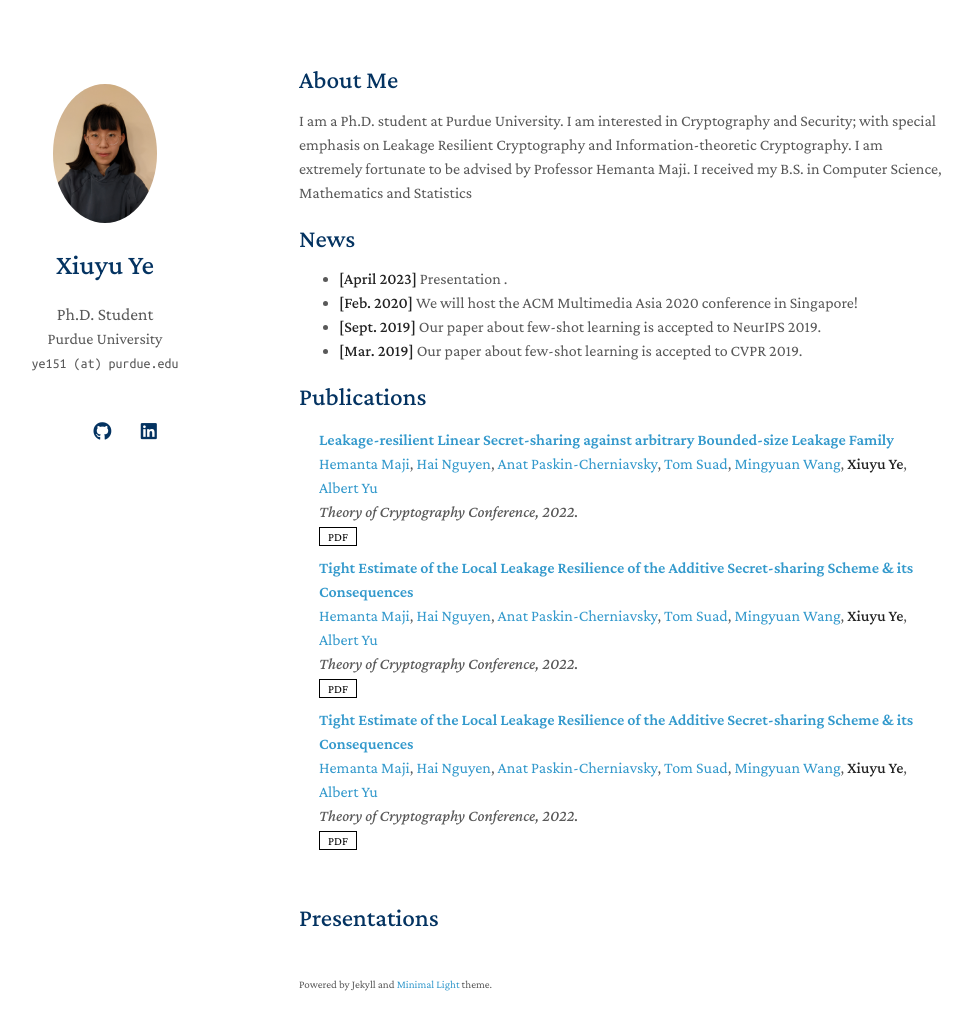
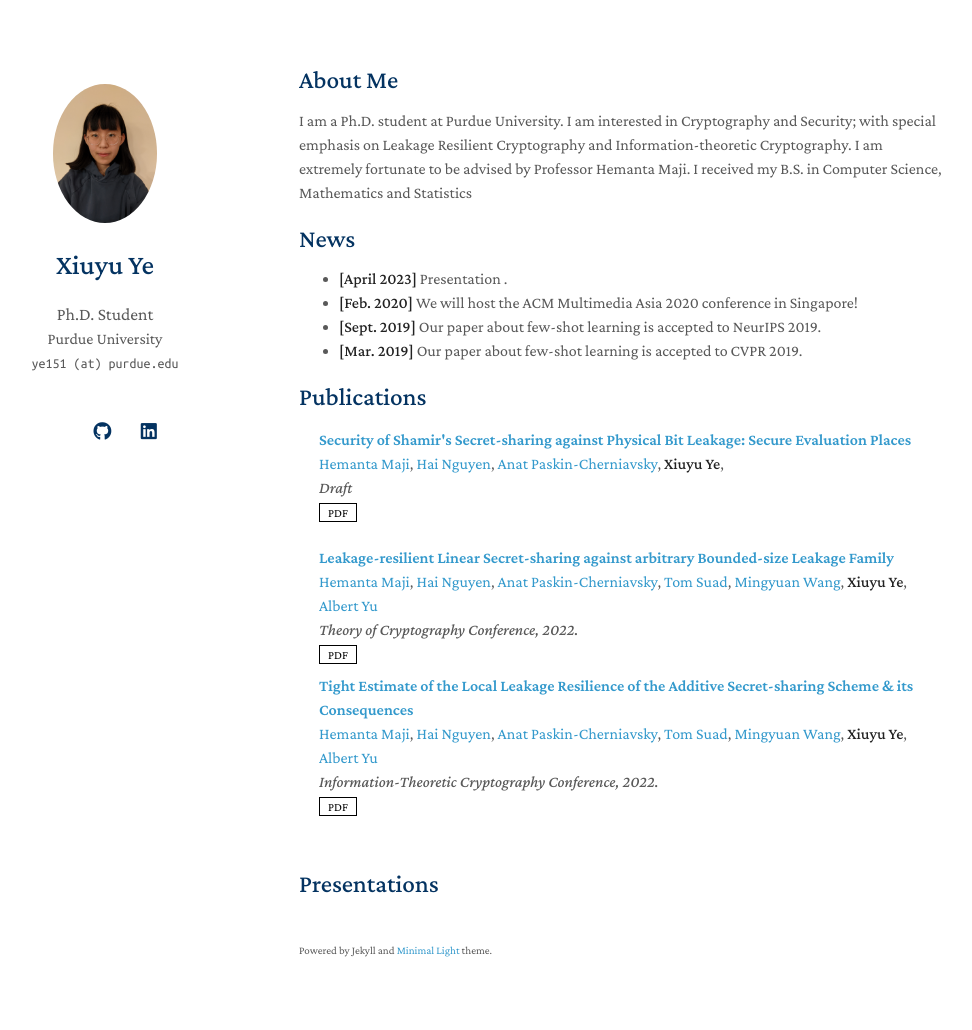
Before and after one commit to darahye/darahye.github.io, a Jekyll site: the page built from index.md, in a window 1280 px wide and 1065 px high. Shown: the top 1030 px of the window, without its empty margins (171-1143 px from the left). Built offline with Jekyll 4.4.1, drawn with Linux system fonts in a browser that asks for light colours; nearby versions of some CDN libraries; a style sheet for code colours, icons or effects is not loaded; our own code applies the rules of GitHub Pages for plain Markdown files.

Commit message:
Update publications.md

```diff
--- a/_includes/publications.md
+++ b/_includes/publications.md
@@ -2,6 +2,31 @@
 
 <div class="publications">
 <ol class="bibliography">
+
+<li>
+<div class="pub-row">
+  <div class="col-sm-9" style="position: relative;padding-right: 15px;padding-left: 20px;">
+    <div class="title"><a href="https://www.cs.purdue.edu/homes/hmaji/papers/MNPY23.pdf"> Security of Shamir's Secret-sharing against Physical Bit Leakage: Secure Evaluation Places</a></div>
+    <div class="author">
+    <a href="https://www.cs.purdue.edu/homes/hmaji/">Hemanta Maji</a>,
+    <a href="https://web.ics.purdue.edu/~nguye245/">Hai Nguyen</a>,
+    <a href="https://scholar.google.com/citations?user=XcyQbAYAAAAJ&hl=en">Anat Paskin-Cherniavsky</a>,
+    <!-- <a href="https://scholar.google.co.il/citations?user=Bkv3xq0AAAAJ&hl=en">Tom Suad</a>, -->
+    <!-- <a href="https://sites.google.com/view/mingyuan-wang">Mingyuan Wang</a>, -->
+    <strong>Xiuyu Ye</strong>,
+    <!-- <a href="https://www.cs.purdue.edu/people/graduate-students/yu646.html">Albert Yu</a> -->
+    </div>
+    <div class="periodical"><em> Draft</em></div>
+    <div class="links">
+      <a href="assets/files/secure_eval_places-TCC.pdf" class="btn btn-sm z-depth-0" role="button" target="_blank" style="font-size:12px;">PDF</a>
+      <!-- <a href="https://github.com/yaoyao-liu/mnemonics" class="btn btn-sm z-depth-0" role="button" target="_blank" style="font-size:12px;">Code</a> -->
+      <!-- <a href="https://class-il.mpi-inf.mpg.de/mnemonics/" class="btn btn-sm z-depth-0" role="button" target="_blank" style="font-size:12px;">Project Page</a> -->
+      <!-- <a href="https://dblp.uni-trier.de/rec/conf/cvpr/LiuSLSS20.html?view=bibtex" class="btn btn-sm z-depth-0" role="button" target="_blank" style="font-size:12px;">BibTex</a> -->
+      <!-- <strong><i style="color:#e74d3c">Oral Presentation</i></strong>  -->
+    </div>
+  </div>
+</div>
+</li>
 
 <li>
 <div class="pub-row">
@@ -25,7 +50,7 @@ Bounded-size Leakage Family</a></div>
     </div>
     <div class="periodical"><em> Theory of Cryptography Conference, 2022.</em></div>
     <div class="links">
-      <a href="https://web.ics.purdue.edu/~nguye245/LRSS_Bounded" class="btn btn-sm z-depth-0" role="button" target="_blank" style="font-size:12px;">PDF</a>
+      <a href="assets/files/MNPSWYY22.pdf" class="btn btn-sm z-depth-0" role="button" target="_blank" style="font-size:12px;">PDF</a>
       <!-- <a href="https://github.com/yaoyao-liu/mnemonics" class="btn btn-sm z-depth-0" role="button" target="_blank" style="font-size:12px;">Code</a> -->
       <!-- <a href="https://class-il.mpi-inf.mpg.de/mnemonics/" class="btn btn-sm z-depth-0" role="button" target="_blank" style="font-size:12px;">Project Page</a> -->
       <!-- <a href="https://dblp.uni-trier.de/rec/conf/cvpr/LiuSLSS20.html?view=bibtex" class="btn btn-sm z-depth-0" role="button" target="_blank" style="font-size:12px;">BibTex</a> -->
@@ -48,9 +73,9 @@ Bounded-size Leakage Family</a></div>
     <strong>Xiuyu Ye</strong>,
     <a href="https://www.cs.purdue.edu/people/graduate-students/yu646.html">Albert Yu</a>
     </div>
-    <div class="periodical"><em> Theory of Cryptography Conference, 2022.</em></div>
+    <div class="periodical"><em> Information-Theoretic Cryptography Conference, 2022.</em></div>
     <div class="links">
-      <a href="https://web.ics.purdue.edu/~nguye245/LRSS_Bounded" class="btn btn-sm z-depth-0" role="button" target="_blank" style="font-size:12px;">PDF</a>
+      <a href="assets/files/ITC_MNPSWYY22.pdf" class="btn btn-sm z-depth-0" role="button" target="_blank" style="font-size:12px;">PDF</a>
       <!-- <a href="https://github.com/yaoyao-liu/mnemonics" class="btn btn-sm z-depth-0" role="button" target="_blank" style="font-size:12px;">Code</a> -->
       <!-- <a href="https://class-il.mpi-inf.mpg.de/mnemonics/" class="btn btn-sm z-depth-0" role="button" target="_blank" style="font-size:12px;">Project Page</a> -->
       <!-- <a href="https://dblp.uni-trier.de/rec/conf/cvpr/LiuSLSS20.html?view=bibtex" class="btn btn-sm z-depth-0" role="button" target="_blank" style="font-size:12px;">BibTex</a> -->
@@ -60,30 +85,7 @@ Bounded-size Leakage Family</a></div>
 </div>
 </li>
 
-<li>
-<div class="pub-row">
-  <div class="col-sm-9" style="position: relative;padding-right: 15px;padding-left: 20px;">
-    <div class="title"><a href="https://www.cs.purdue.edu/homes/hmaji/papers/ITC:MNPSWYY22.pdf">Tight Estimate of the Local Leakage Resilience of the Additive Secret-sharing Scheme & its Consequences</a></div>
-    <div class="author">
-    <a href="https://www.cs.purdue.edu/homes/hmaji/">Hemanta Maji</a>,
-    <a href="https://web.ics.purdue.edu/~nguye245/">Hai Nguyen</a>,
-    <a href="https://scholar.google.com/citations?user=XcyQbAYAAAAJ&hl=en">Anat Paskin-Cherniavsky</a>,
-    <a href="https://scholar.google.co.il/citations?user=Bkv3xq0AAAAJ&hl=en">Tom Suad</a>,
-    <a href="https://sites.google.com/view/mingyuan-wang">Mingyuan Wang</a>,
-    <strong>Xiuyu Ye</strong>,
-    <a href="https://www.cs.purdue.edu/people/graduate-students/yu646.html">Albert Yu</a>
-    </div>
-    <div class="periodical"><em> Theory of Cryptography Conference, 2022.</em></div>
-    <div class="links">
-      <a href="https://web.ics.purdue.edu/~nguye245/LRSS_Bounded" class="btn btn-sm z-depth-0" role="button" target="_blank" style="font-size:12px;">PDF</a>
-      <!-- <a href="https://github.com/yaoyao-liu/mnemonics" class="btn btn-sm z-depth-0" role="button" target="_blank" style="font-size:12px;">Code</a> -->
-      <!-- <a href="https://class-il.mpi-inf.mpg.de/mnemonics/" class="btn btn-sm z-depth-0" role="button" target="_blank" style="font-size:12px;">Project Page</a> -->
-      <!-- <a href="https://dblp.uni-trier.de/rec/conf/cvpr/LiuSLSS20.html?view=bibtex" class="btn btn-sm z-depth-0" role="button" target="_blank" style="font-size:12px;">BibTex</a> -->
-      <!-- <strong><i style="color:#e74d3c">Oral Presentation</i></strong>  -->
-    </div>
-  </div>
-</div>
-</li>
+
 
 <br>
 
```
